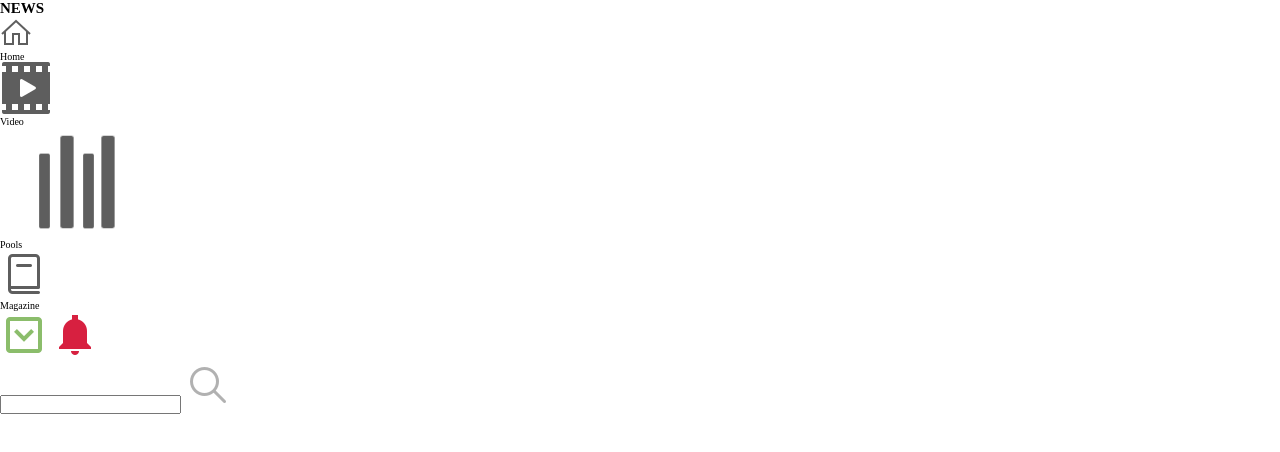
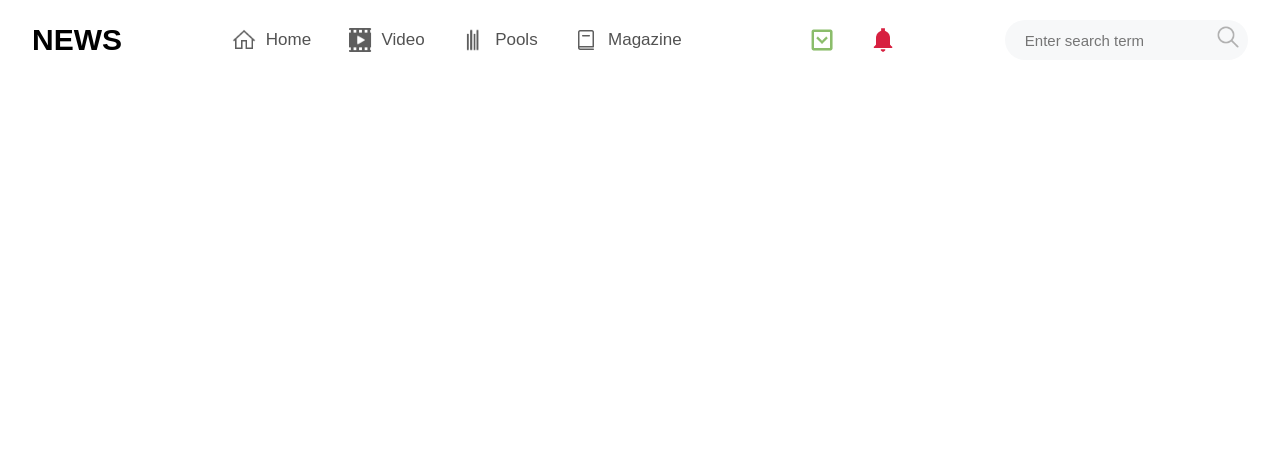
Before and after one commit to tonyspunei/news-portal, a plain HTML site: page index.html in a window 1280 px wide. Drawn offline with Linux system fonts and the light colour scheme.

Commit message:
styled the navbar

```diff
--- a/index.html
+++ b/index.html
@@ -35,7 +35,7 @@
           <img src="/img/icons8-bell-48.png" alt="" />
         </div>
         <div class="search-bar">
-          <input type="text" />
+          <input type="text" placeholder="Enter search term" />
           <img src="/img/icons8-search-48.png" alt="" />
         </div>
       </div>
--- a/style.css
+++ b/style.css
@@ -7,3 +7,96 @@
 html {
   font-size: 62.5%;
 }
+
+nav {
+  background: #fff;
+}
+
+.nav-wrapper {
+  height: 10vh;
+  width: 95%;
+  margin: 0 auto;
+  display: flex;
+  align-items: center;
+  justify-content: space-between;
+}
+
+.logo h1 {
+  font-size: 3rem;
+  font-family: fantasy;
+}
+
+/* LINKS SECTION */
+.links-section {
+  height: 10vh;
+  width: 40%;
+  display: flex;
+  align-items: center;
+  justify-content: space-around;
+}
+
+.link {
+  height: 10vh;
+  display: flex;
+  align-items: center;
+}
+
+.link img {
+  height: 24px;
+  width: 24px;
+  margin-right: 1rem;
+}
+
+.link p {
+  cursor: pointer;
+  font-size: 1.7rem;
+  font-family: Arial, Helvetica, sans-serif;
+  color: #525252;
+}
+
+.link p:hover {
+  color: #000000;
+}
+
+/* COLOR ICON SECTION */
+.color-icon-section {
+  height: 10vh;
+  width: 10%;
+  display: flex;
+  align-items: center;
+  justify-content: space-around;
+}
+
+.color-icon-section img {
+  height: 28px;
+  width: 28px;
+  cursor: pointer;
+}
+
+/* SEARCH BAR */
+.search-bar {
+  height: 10vh;
+  width: 20%;
+  display: flex;
+  align-items: center;
+}
+
+.search-bar > input {
+  height: 50%;
+  width: 100%;
+  position: relative;
+  background: #f7f8f9;
+  border: none;
+  border-radius: 3rem;
+  padding-left: 2rem;
+  color: #b1b1b1;
+  font-family: Arial, Helvetica, sans-serif;
+  font-size: 1.5rem;
+}
+.search-bar > img {
+  position: absolute;
+  top: 2.9%;
+  right: 3%;
+  height: 28px;
+  width: 28px;
+}
```
